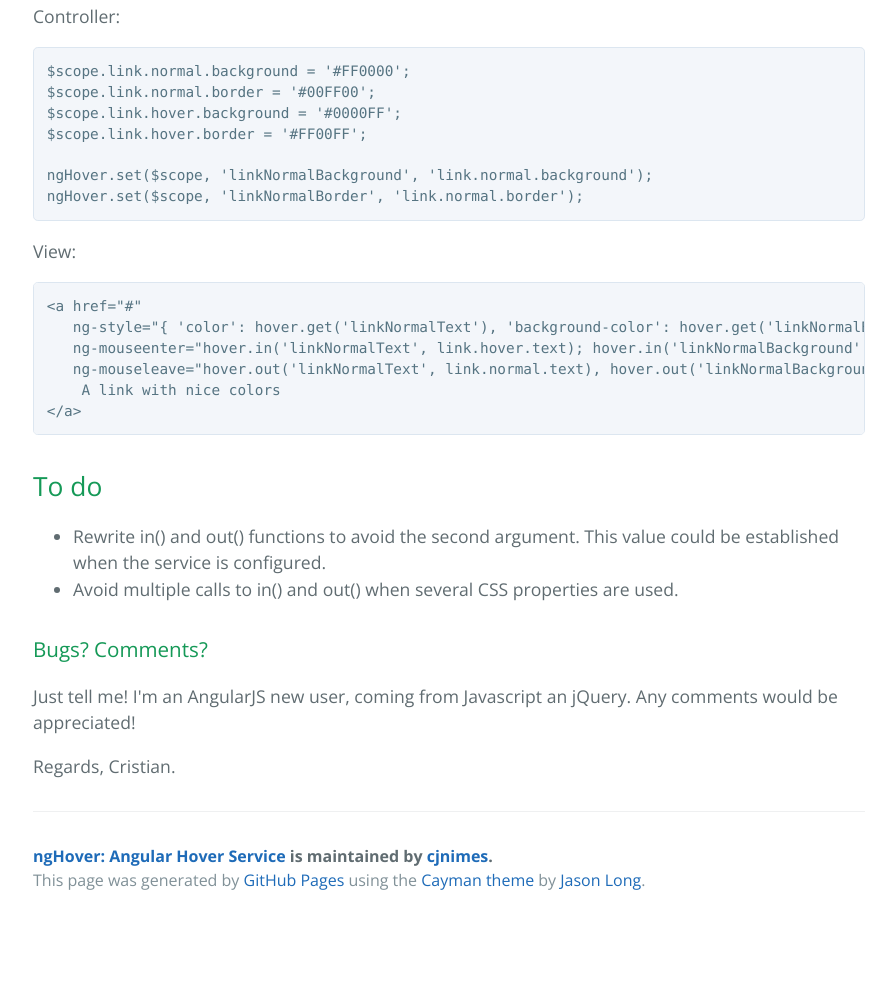
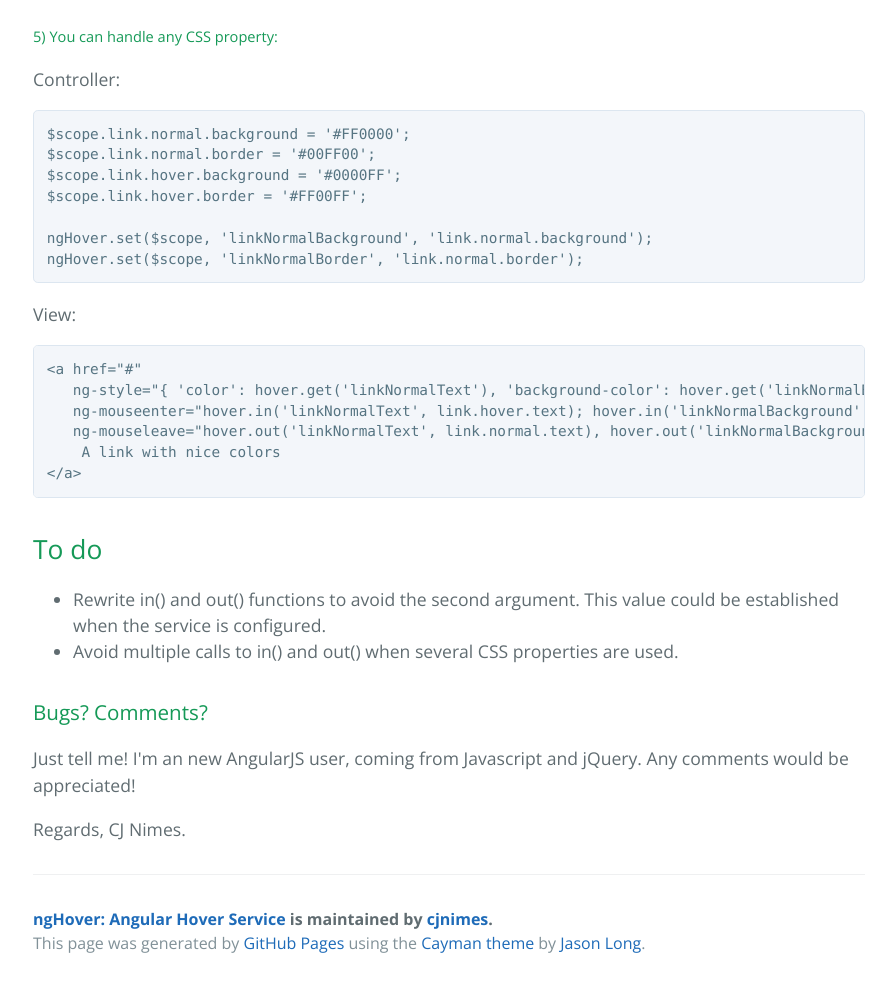
Before and after one commit to cjnimes/Angular-Hover-Service, a plain HTML site: page index.html in a window 1280 px wide. Shown: the part 1518-2505 px from the top of the page, without its empty margins (191-1087 px from the left). Before the commit the page ends 2442 px from the top, so only its background shows below. Drawn offline with nearby package versions, Linux system fonts and the light colour scheme.

```diff
--- a/index.html
+++ b/index.html
@@ -42,6 +42,9 @@
     $scope.link.hover.text = '#FFFFFF';
 
     // Set up service with the value to be updated when mouse is over the link.
+    // - $scope: here the service will be using $watch to see when a value is modified.
+    // - 'linkNormalText': an unique identifier assigned to this value.
+    // - 'link.normal.text': value inside $scope as you would write for $watch.
     ngHover.set($scope, 'linkNormalText', 'link.normal.text');
 
     // Service will be used also in the view.
@@ -104,9 +107,9 @@
 <h3>
 <a id="bugs-comments" class="anchor" href="#bugs-comments" aria-hidden="true"><span class="octicon octicon-link"></span></a>Bugs? Comments?</h3>
 
-<p>Just tell me! I'm an AngularJS new user, coming from Javascript an jQuery. Any comments would be appreciated!</p>
+<p>Just tell me! I'm an new AngularJS user, coming from Javascript and jQuery. Any comments would be appreciated!</p>
 
-<p>Regards, Cristian.</p>
+<p>Regards, CJ Nimes.</p>
 
       <footer class="site-footer">
         <span class="site-footer-owner"><a href="https://github.com/cjnimes/ngHover">ngHover: Angular Hover Service</a> is maintained by <a href="https://github.com/cjnimes">cjnimes</a>.</span>
```
Also changed, not shown: params.json (+1 -1 lines).
